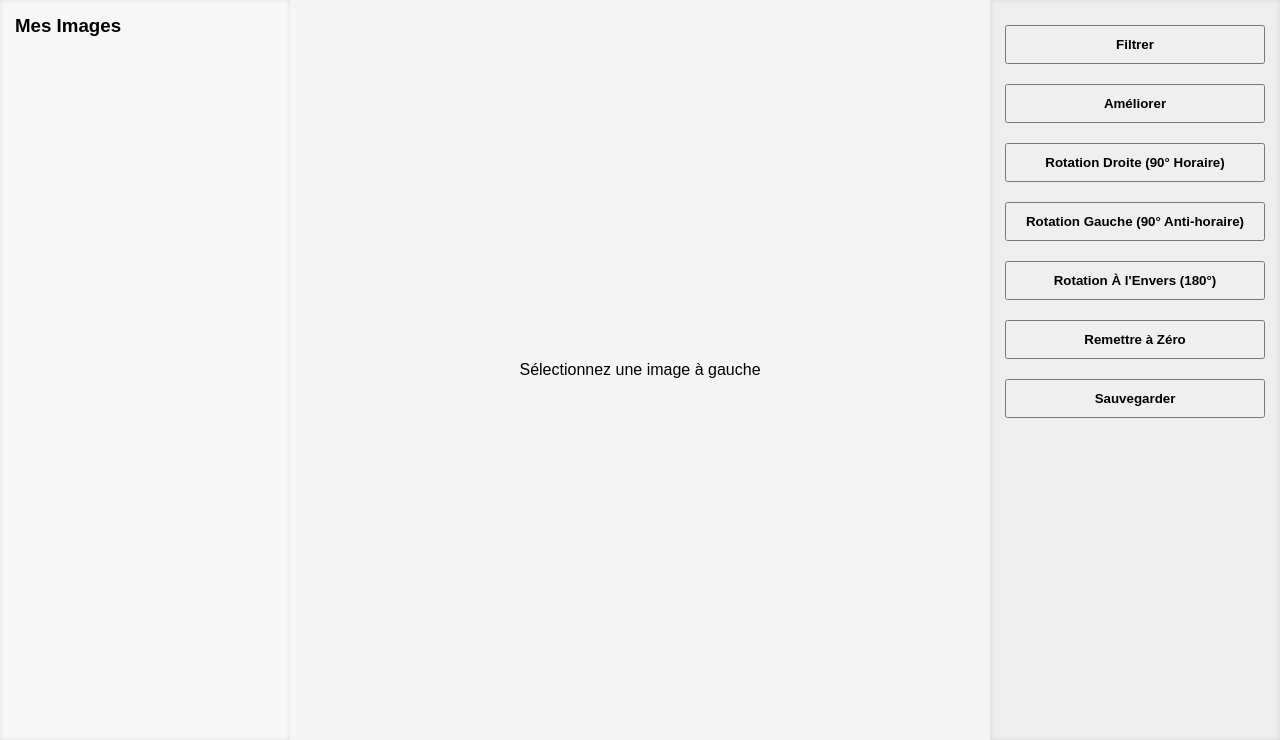
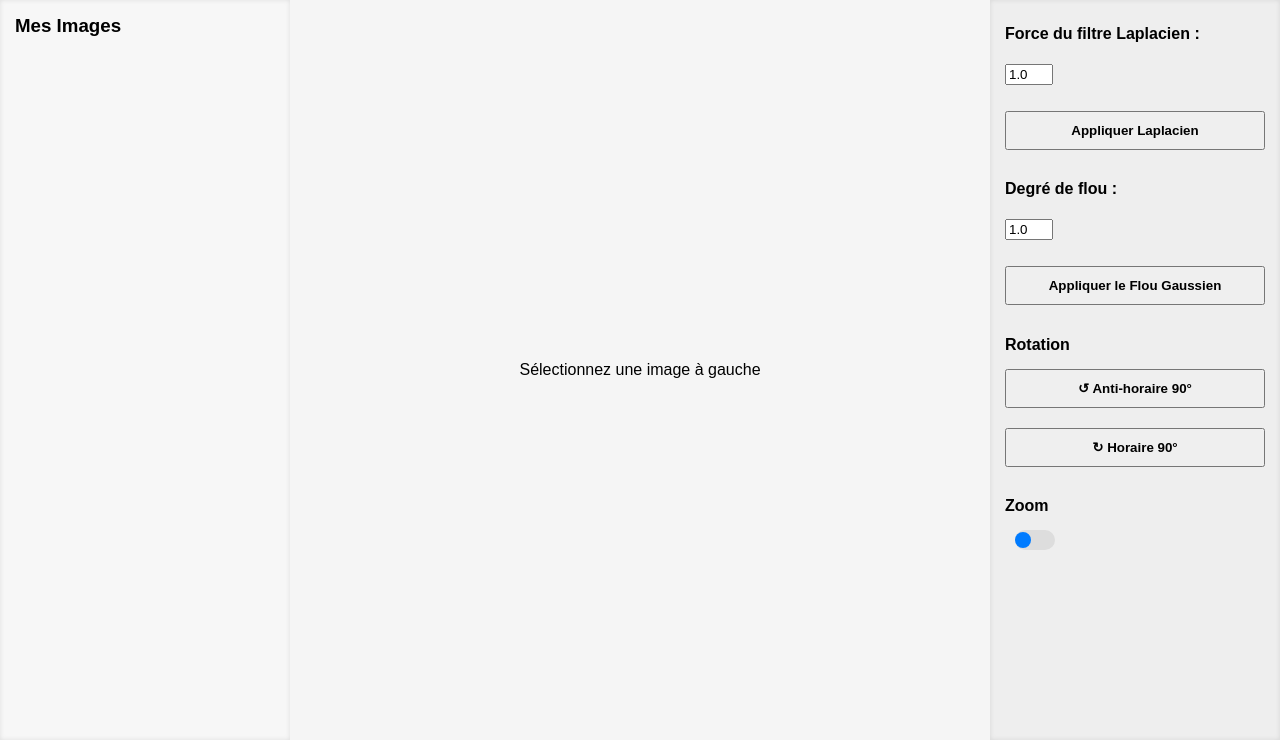
Before and after one commit to 2Flix/ESante-Projet, a PHP site: page /traitement.php in a window 1280 px wide. Shown: the part 73-813 px from the top of the page. Run offline with PHP 8.4, Linux system fonts and the light colour scheme.

Commit message:
Filtres + Rotation + Zoom + Scripts js séparés

```diff
--- a/traitement.php
+++ b/traitement.php
@@ -1,123 +1,109 @@
-<?php include 'upload_handler.php'; ?>
+<?php
+$image = isset($_GET['image']) ? $_GET['image'] : null;
+?>
+
 <!DOCTYPE html>
 <html lang="fr">
+
 <head>
-  <meta charset="UTF-8" />
-  <title>Scanalytix - Traitement</title>
-  <link rel="stylesheet" href="/ESANTE/styles.css" />
-  <link rel="icon" href="/ESANTE/favicon.png" type="image/png" />
+  <meta charset="UTF-8">
+  <title>Scanalytix – Traitement</title>
+  <link rel="stylesheet" href="/ESANTE2/styles.css">
+  <link rel="icon" href="/ESANTE2/favicon.png" type="image/png" />
 </head>
+
 <body>
   <?php include 'header.php'; ?>
   <div class="container">
     <aside class="sidebar-left">
       <h3>Mes Images</h3>
-      <div class="image-list" id="image-list-container">
+      <div class="image-list">
         <?php
-          $images = glob("../uploads/*.{jpg,jpeg,png,gif}", GLOB_BRACE);
+          $images = glob("uploads/*.{jpg,jpeg,png,gif}", GLOB_BRACE);
           foreach ($images as $img) {
             $basename = basename($img);
-            // On s'assure d'envoyer le chemin web correct à showImage
-            echo "<div class='img-thumb' onclick=\"showImage('../uploads/$basename')\">
-                    <img src='../uploads/$basename' alt='' />
+            echo "<div class='img-thumb' onclick=\"selectImage('uploads/$basename', '$basename')\">
+                    <img src='uploads/$basename' alt='' />
+                    <div class='image-indicator' id='indicator-$basename'></div>
                   </div>";
           }
         ?>
       </div>
     </aside>
-    <main class="image-area" id="display-area">
+
+    <main id="display-area" class="image-area">
+      <?php if ($image): ?>
+        <div id="zoom-container" style="overflow: hidden; position: relative; width: 100%; height: 100%;">
+          <img id="selected-image" src="uploads/<?php echo htmlspecialchars($image); ?>" alt="Image sélectionnée" style="transform-origin: top left; cursor: grab;">
+        </div>
+      <?php else: ?>
         <p>Sélectionnez une image à gauche</p>
+      <?php endif; ?>
     </main>
+
     <aside class="sidebar-right">
-      <button>Filtrer</button>
-      <button>Améliorer</button>
-      <button onclick="rotateSelectedImage(-90)">Rotation Droite (90° Horaire)</button>
-      <button onclick="rotateSelectedImage(90)">Rotation Gauche (90° Anti-horaire)</button>
-      <button onclick="rotateSelectedImage(180)">Rotation À l'Envers (180°)</button>
-      <button onclick="resetImageOrientation()">Remettre à Zéro</button> <button>Sauvegarder</button>
+
+      <form id="laplacien-form" action="laplacien.php" method="POST" style="margin-top: 10px;">
+        <input type="hidden" name="image" id="laplacien-image" value="">
+        <label for="strength">Force du filtre Laplacien :</label>
+        <input type="number" step="0.1" min="0" name="strength" id="strength" value="1.0" required style="width: 40px;">
+        <button type="submit">Appliquer Laplacien</button>
+      </form>
+
+      <form id="gaussian-form" action="gaussian_blur.php" method="POST" style="margin-top: 20px;">
+        <input type="hidden" name="image" id="gaussian-image" value="">
+        <label for="sigma">Degré de flou :</label>
+        <input type="number" step="0.1" min="0.1" name="sigma" id="sigma" value="1.0" required style="width: 40px;">
+        <button type="submit">Appliquer le Flou Gaussien</button>
+      </form>
+
+      <h4 style="margin-bottom: 5px;">Rotation</h4>
+      <button type="button" onclick="rotateImage(-90)">↺ Anti-horaire 90°</button>
+      <button type="button" onclick="rotateImage(90)">↻ Horaire 90°</button>
+
+      <label style="margin-top: 20px" for="zoom-range">Zoom</label>
+      <input type="range" id="zoom-range" min="0" max="1" step="0.001" value="0">
+
     </aside>
   </div>
+
+  <script src="/ESANTE2/scripts/display.js"></script>
+  <script src="/ESANTE2/scripts/zoom2.js"></script>
+  <script src="/ESANTE2/scripts/filters.js"></script>
+  <script src="/ESANTE2/scripts/rotation.js"></script>
+
   <script>
-let currentImagePath = null;
-let originalSelectedImagePath = null;
+  // Initialiser le zoom si l'image est deja presente
+  document.addEventListener('DOMContentLoaded', function() {
+    const selectedImage = document.getElementById('selected-image');
+    if (selectedImage && selectedImage.src) {
+      selectedImage.onload = function() {
+        if (typeof initZoom === 'function') {
+          initZoom();
+        }
+        if (typeof resetRotationState === 'function') {
+          resetRotationState();
+        }
+        if (typeof initRotation === 'function') {
+          initRotation();
+        }
+      };
 
-// Fonction pour afficher une image dans la zone principale
-function showImage(path) {
-  const updatedPath = path + '?t=' + new Date().getTime();
-  currentImagePath = path; // sans timestamp
-  if (!originalSelectedImagePath) {
-    originalSelectedImagePath = path;
+      // Si l'image est deja chargee
+      if (selectedImage.complete) {
+        if (typeof initZoom === 'function') {
+          initZoom();
         }
-  const area = document.getElementById('display-area');
-  area.innerHTML = `<img src="${updatedPath}" alt="Image sélectionnée" style="max-width: 90%; max-height: 90%;">`;
+        if (typeof resetRotationState === 'function') {
+          resetRotationState();
         }
-
-
-// Fonction pour recharger la liste des miniatures (sidebar-left)
-function reloadImageList() {
-    fetch('get_image_list.php')
-        .then(response => response.text())
-        .then(html => {
-            document.getElementById('image-list-container').innerHTML = html;
-        })
-        .catch(error => {
-            console.error('Erreur lors du rechargement de la liste d\'images :', error);
-        });
+        if (typeof initRotation === 'function') {
+          initRotation();
         }
-
-// Rotation de l'image avec un angle spécifique
-function rotateSelectedImage(angle) {
-  if (!currentImagePath) {
-    alert("Veuillez d'abord sélectionner une image.");
-    return;
       }
-
-  console.log(`Tentative de rotation de l'image : ${currentImagePath} avec un angle de ${angle} degrés.`);
-
-  fetch('/ESANTE/rotate.php', {
-    method: 'POST',
-    headers: { 'Content-Type': 'application/x-www-form-urlencoded' },
-    // On envoie l'angle en plus du chemin de l'image
-    body: `imagePath=${encodeURIComponent(currentImagePath)}&angle=${encodeURIComponent(angle)}`
-  })
-  .then(response => response.json())
-  .then(data => {
-    if (data.status === 'success') {
-      console.log('Rotation réussie ! Nouvelle image créée à :', data.newImagePath);
-      currentImagePath = data.newImagePath;
-      showImage(data.newImagePath);
-      // Recharger la liste des miniatures pour inclure la nouvelle image
-      reloadImageList();
-    } else {
-      console.error('Erreur de rotation :', data.message);
-      alert('Erreur : ' + data.message);
-    }
-  })
-  .catch(error => {
-    console.error('Erreur réseau ou script :', error);
-    alert('Une erreur inattendue est survenue lors de la communication avec le serveur.');
-  });
-}
-
-// fonction pour remettre l'image à son orientation originale
-function resetImageOrientation() {
-    if (!originalSelectedImagePath) {
-        alert("Aucune image originale sélectionnée pour réinitialiser.");
-        return;
-    }
-    // Afficher l'image originale
-    showImage(originalSelectedImagePath);
-
-}
-
-
-document.addEventListener('DOMContentLoaded', () => {
-    // Si aucune image n'est affichée au chargement, réinitialise
-    if (!document.querySelector('#display-area img')) {
-        currentImagePath = null;
-        originalSelectedImagePath = null;
     }
   });
   </script>
+
 </body>
 </html>
```
Lines whose indentation alone changed are shown as unchanged.
